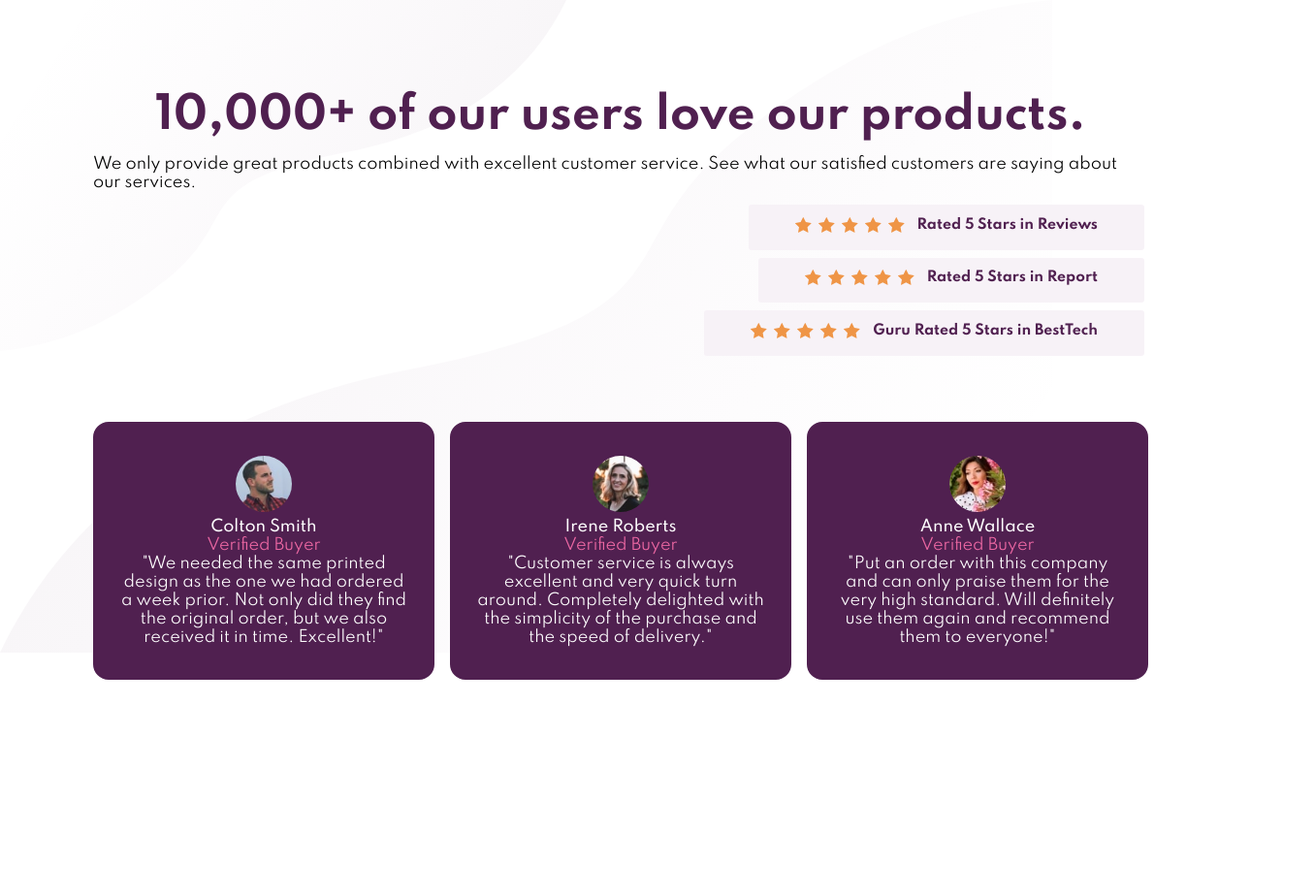
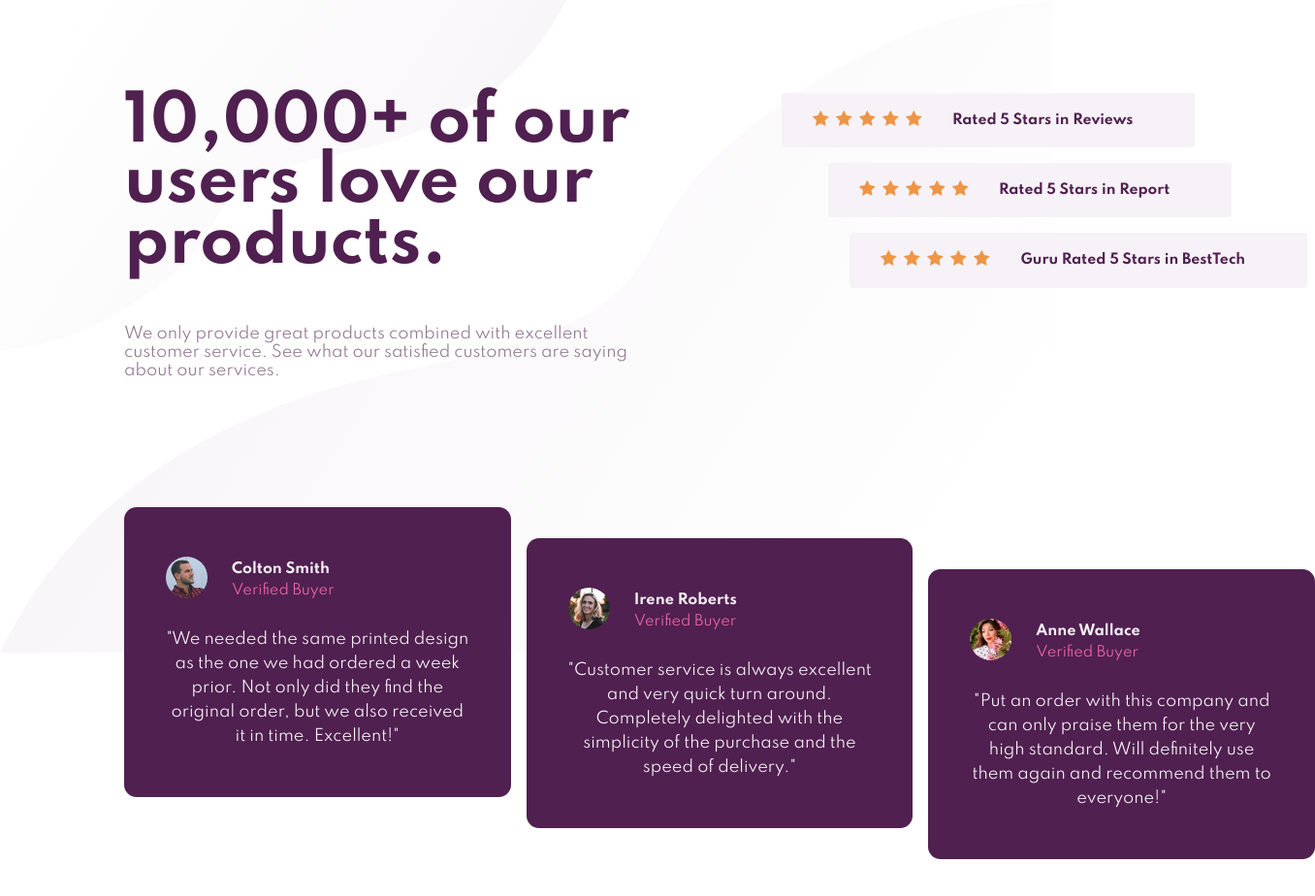
Before and after one commit to anaschaouki/social-proof-section-master, a plain HTML site: page index.html in a window 1280 px wide. Shown: the whole page at 97% size, 1356 px wide, since content can reach past the window. Before the commit the page ends 800 px from the top, so only its background shows below. Drawn offline with Linux system fonts and the light colour scheme.

Commit message:
desktop-update
desktop display is done

```diff
--- a/index.html
+++ b/index.html
@@ -16,8 +16,8 @@
     <title>Frontend Mentor | Social proof section</title>
   </head>
   <body>
-    <main>
-      <article class="paragraph">
+    <main class="main-container">
+      <article class="head-container">
         <div class="text-container">
           <h1>10,000+ of our users love our products.</h1>
           <p>
@@ -27,6 +27,7 @@
           </p>
         </div>
         <div class="star-ratings">
+          <div class="rating-1-container">
             <div class="rating-1">
               <div><img src="./images/icon-star.svg" alt="" /></div>
               <div><img src="./images/icon-star.svg" alt="" /></div>
@@ -35,6 +36,8 @@
               <div><img src="./images/icon-star.svg" alt="" /></div>
               <p>Rated 5 Stars in Reviews</p>
             </div>
+          </div>
+          <div class="rating-2-container">
             <div class="rating-2">
               <div><img src="./images/icon-star.svg" alt="" /></div>
               <div><img src="./images/icon-star.svg" alt="" /></div>
@@ -43,6 +46,8 @@
               <div><img src="./images/icon-star.svg" alt="" /></div>
               <p>Rated 5 Stars in Report</p>
             </div>
+          </div>
+          <div class="rating-3-container">
             <div class="rating-3">
               <div><img src="./images/icon-star.svg" alt="" /></div>
               <div><img src="./images/icon-star.svg" alt="" /></div>
@@ -52,45 +57,70 @@
               <p>Guru Rated 5 Stars in BestTech</p>
             </div>
           </div>
+        </div>
       </article>
       <section class="reviews">
         <div class="review-1">
           <div class="review-container">
+            <div class="review-header">
+              <div class="review-profile-img">
                 <img src="./images/image-colton.jpg" alt="" />
+              </div>
+              <div class="buyer-info">
                 <p class="name">Colton Smith</p>
                 <p class="verified">Verified Buyer</p>
               </div>
+            </div>
 
+            <div class="review-text">
               <p>
-            "We needed the same printed design as the one we had ordered a week
-            prior. Not only did they find the original order, but we also
-            received it in time. Excellent!"
+                "We needed the same printed design as the one we had ordered a
+                week prior. Not only did they find the original order, but we
+                also received it in time. Excellent!"
               </p>
             </div>
+          </div>
+        </div>
         <div class="review-2">
-          <div class="reviews-content">
+          <div class="review-container">
+            <div class="review-header">
+              <div class="review-profile-img">
                 <img src="./images/image-irene.jpg" alt="" />
+              </div>
+              <div class="buyer-info">
                 <p class="name">Irene Roberts</p>
                 <p class="verified">Verified Buyer</p>
               </div>
+            </div>
+            <div class="review-text">
               <p>
-            "Customer service is always excellent and very quick turn around.
-            Completely delighted with the simplicity of the purchase and the
-            speed of delivery."
+                "Customer service is always excellent and very quick turn
+                around. Completely delighted with the simplicity of the purchase
+                and the speed of delivery."
               </p>
             </div>
+          </div>
+        </div>
         <div class="review-3">
+          <div class="review-container">
+            <div class="review-header">
+              <div class="review-profile-img">
                 <img src="./images/image-anne.jpg" alt="" />
-
+              </div>
+              <div class="buyer-info">
                 <p class="name">Anne Wallace</p>
                 <p class="verified">Verified Buyer</p>
-
+              </div>
+            </div>
+            <div class="review-text">
               <p>
                 "Put an order with this company and can only praise them for the
                 very high standard. Will definitely use them again and recommend
                 them to everyone!"
               </p>
             </div>
+          </div>
+        </div>
       </section>
     </main>
   </body>
--- a/style.css
+++ b/style.css
@@ -14,93 +14,141 @@
     padding:0;
     box-sizing: border-box;
 }
+/* BODY */
 body{
+
     font-family:"spartan";
-    margin:6rem 6rem 0 6rem;
+    margin:6rem 8rem 4rem 8rem;
+
     background-image: url(./images/bg-pattern-top-desktop.svg),url(./images/bg-pattern-bottom-desktop.svg);
 
     background-repeat: no-repeat;
 }
 
-/* heading */
+/* HEADING-CONTAINER  */
+.head-container{
+    display:grid;
+    grid-template-columns: 550px 550px;
+    gap:8rem;
+}
 .text-container h1{
     color: var(--Very-Dark-Magenta);
     font-weight: 700;
     font-size: 2.8rem;
-    line-height:3rem;
+    line-height:3.9rem;
+    font-size:4rem;
 
 }
 .text-container{
-    margin-bottom:9px;
-    display:flex;
-    align-items: center;
-    flex-direction: column;
-
+    display:grid;
+    grid-column: 1;
+    grid-row: 1;
 }
 .text-container p{
-    margin-top:1rem;
+    margin-top:-3rem;
+    color: var(--Dark-Grayish-Magenta);
 }
-/* rating */
+/* STAR-RATINGS */
 .rating-1, .rating-2, .rating-3{
     display: flex;
     flex-direction: row;
-    border: 3px solid --Dark-Grayish-Magenta;
-    border-radius: 0.2rem;
-    background-color: var(--Light-Grayish-Magenta);
-    padding: 0.8rem 3rem 0.8rem 3rem;
-    margin:4px;
+    align-items: center;
+    padding: 1.1rem 4rem 1.1rem 2rem;
+    margin-bottom:1rem;
+
 }
 
+.rating-1-container,.rating-2-container,.rating-3-container{
+    border: 4px solid --Dark-Grayish-Magenta;
+    border-radius: 0.2rem;
+    width: fit-content;
+    background-color: var(--Light-Grayish-Magenta);
+
+}
+.rating-2-container{
+    margin-left:3rem;
+
+}
+.rating-3-container{
+    margin-left:4.4rem;
+}
 .star-ratings{
     color:var(--Very-Dark-Magenta);
     font-weight:700;
     font-size:14px;
-    display:flex;
-    flex-direction: column;
-    align-items:flex-end;
-    margin-bottom:4rem;
-    text-align: center;
+    justify-content: center;
 }
 .star-ratings img{
     margin-right:7px;
 }
 .star-ratings p{
-    margin-left:6px;
+    margin-left:1.5rem;
 }
-/* reviews */
+/* REVIEW-COMMENTS */
 .reviews{
-display:flex;
-flex-direction: row;
-gap: 1rem;
-color:var(--White);
+    display:grid;
+    grid-column: 1/3;
+    gap: 1rem;
+    color:var(--White);
+    grid-template-columns: 1fr 1fr 1fr;
+    align-items: flex-start;
+    text-align: center;
 }
 .name{
-font-weight: 500;
-
+font-weight: 700;
+font-size:0.9rem;
+color: var(--Light-Grayish-Magenta);
 }
 .verified{
     color:var(--Soft-Pink);
+    font-size:0.9rem;
 }
-span{
-    margin:3rem;
+.review-text{
+    color: var(--Light-Grayish-Magenta);
+    /* font-size: 0.9rem; */
+    line-height: 25px;
+}
 
-}
 .review-1,.review-2,.review-3{
     border:2px solid var(--Very-Dark-Magenta);
     background-color: var(--Very-Dark-Magenta);
-    border-radius: 1rem;
-    padding:2rem 1.4rem 2rem 1.4rem; ;
+    border-radius: 0.8rem;
+    padding:3rem 2.5rem 3rem 2.5rem; ;
+
 }
-.reviews img{
+.review-1{
+    margin-top:2rem;
+}
+.review-2{
+    margin-top:4rem;
+
+}
+.review-3{
+    margin-top:6rem;
+}
+
+/* REVIEWS-IMAGES */
+.review-profile-img img{
     border: 1px solid transparent;
     border-radius: 50%;
-    width:60px;
+    width:45px;
     height:auto;
+    display: flex;
+    margin-bottom: 10px;
 }
-.reviews{
+
+.buyer-info p{
+    display: flex;
+    margin-bottom:5px;
+}
+.review-header{
+display:flex;
+align-items: center;
+gap:1.5rem;
+margin-bottom:1.2rem;
+}
+.main-container{
     display:grid;
-    grid-template-columns: 1fr 1fr 1fr;
-    text-align:center;
-    align-items: flex-start;
-
+    grid-template-columns: 1fr 1fr ;
+    grid-template-rows: 1fr 1fr ;
 }
```
Lines whose indentation alone changed are shown as unchanged.
